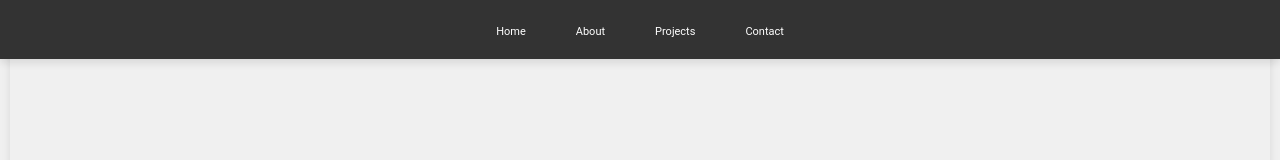
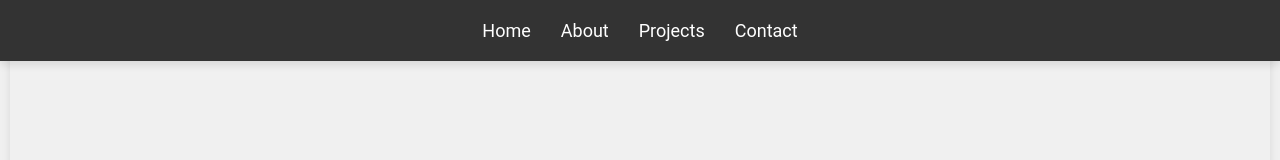
Before and after one commit to Panendrakumar/portfolio, a plain HTML site: page index.html in a window 1280 px wide. Shown: the top 160 px of the page. Drawn offline with Linux system fonts and the light colour scheme.

Commit message:
Update index.html

```diff
--- a/index.html
+++ b/index.html
@@ -33,13 +33,13 @@
         }
 
         nav ul li {
-            margin: 0 15px;
+            margin: 0 5px;
         }
 
         nav ul li a {
             color: white;
             text-decoration: none;
-            font-size: 11px;
+            font-size: 18px;
             padding: 5px 10px;
             transition: background 0.3s, color 0.3s;
         }
```
